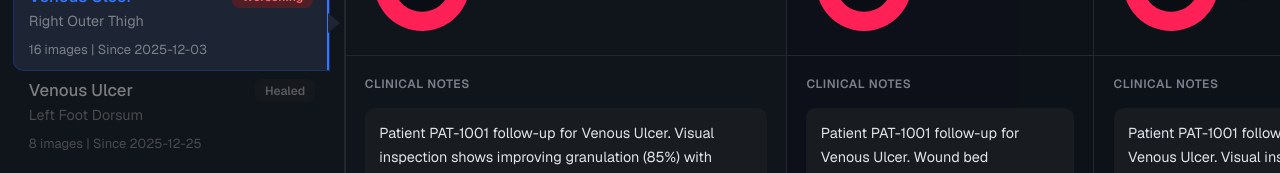
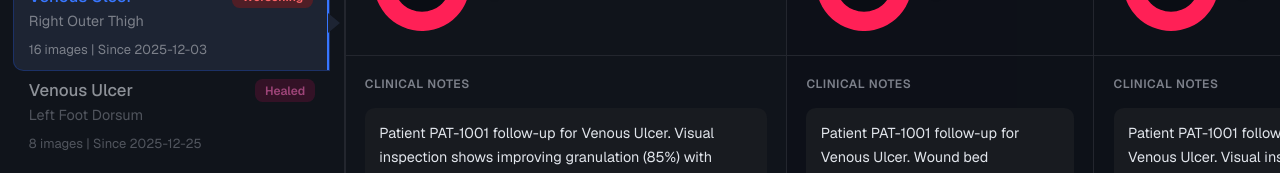
Before and after one commit to bindworks/ai-slop-zuni-portal, a Next.js app: page /patients/1/detail in a window 1280 px wide. Shown: the part 627-800 px from the top of the page. Built offline with nearby package versions, Linux system fonts and the light colour scheme.

Commit message:
initial commit

```diff
--- a/components/common/constants.ts
+++ b/components/common/constants.ts
@@ -13,7 +13,7 @@ export const statusColor: Record<string, string> = {
     Improving: "bg-emerald-900/50 text-emerald-400",
     Stable: "bg-amber-900/50 text-amber-400",
     Worsening: "bg-red-900/50 text-red-400",
-    Healed: "bg-slate-800/50 text-slate-400",
+    Healed: "bg-pink-900/50 text-pink-400",
 }
 
 export const scanImages = [
--- a/components/common/panel-list-item.tsx
+++ b/components/common/panel-list-item.tsx
@@ -28,7 +28,7 @@ export function PanelListItem({
                 onClick={() => onSelect(id)}
                 className={cn(
                     "w-full rounded-lg px-3 py-2 text-left transition-all duration-200",
-                    isHealed && "opacity-50 grayscale",
+                    isHealed && "opacity-60",
                     selected
                         ? "bg-accent ring-1 ring-primary/30 rounded-r-none border-r-2 border-r-primary"
                         : "hover:bg-secondary"
```
